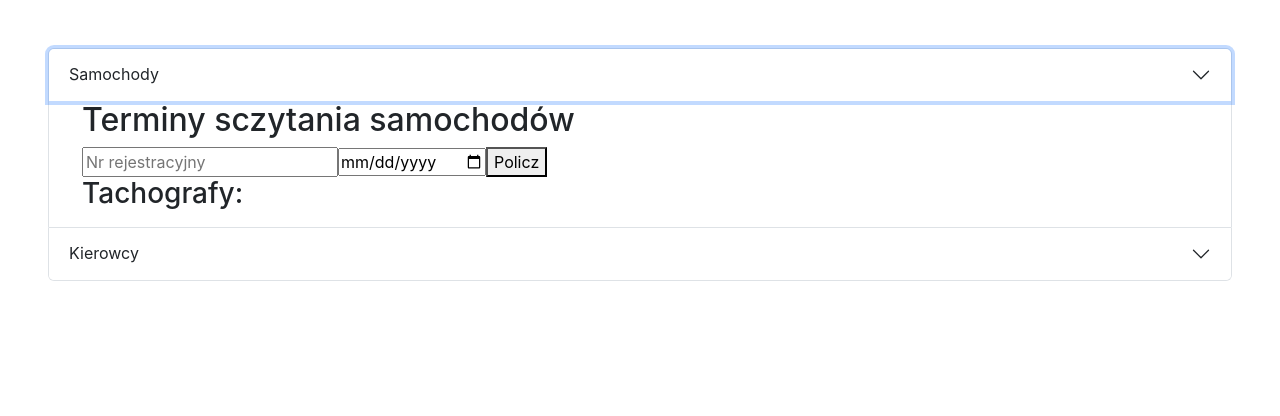
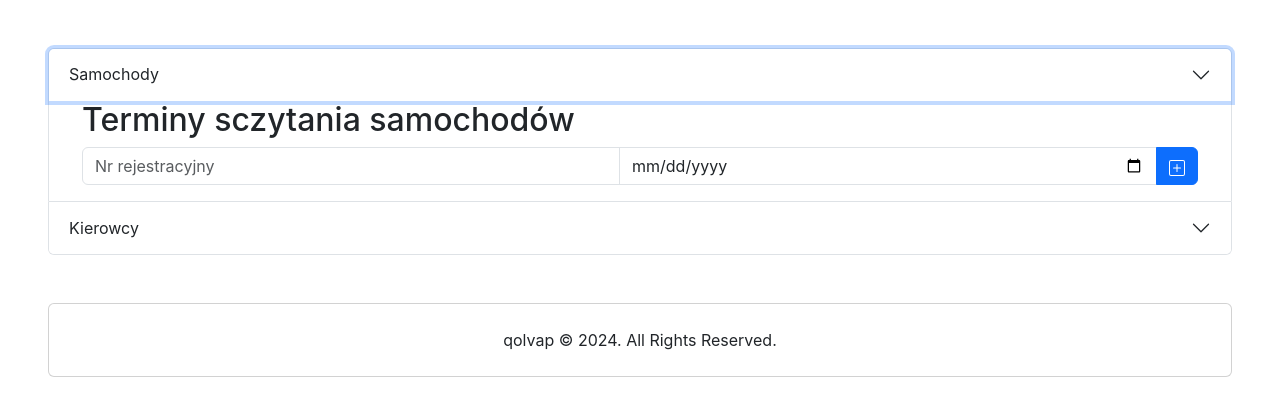
Before and after one commit to qolvap/records-reminder, a React (Create React App) app: page / in a window 1280 px wide. Both pictures are taken after a click on the button "Samochody". Shown: the top 416 px of the page. Built offline with nearby package versions, Linux system fonts and the light colour scheme.

Commit message:
✅ updated the car component logic & styling

```diff
--- a/src/App.js
+++ b/src/App.js
@@ -2,6 +2,7 @@ import React, { useState } from 'react';
 import MainComponent from './Components/MainComponent';
 import CarDeadlineReminder from './Components/CarDeadlineReminder';
 import DriverDeadlineReminder from './Components/DriverDeadlineReminder';
+import Footer from './Components/Footer';
 
 function App() {
   const [carData, setCarData] = useState([]);
@@ -25,6 +26,7 @@ function App() {
         setDriverData={setDriverData}
         setCarData={setCarData}
       />
+      <Footer />
     </div>
   );
 }
--- a/src/Components/CarDeadlineReminder.js
+++ b/src/Components/CarDeadlineReminder.js
@@ -1,17 +1,49 @@
-import React, { useState } from 'react';
+import React, { useState, useEffect } from 'react';
+
+import Alert from 'react-bootstrap/Alert';
+import Badge from 'react-bootstrap/Badge';
+import ProgressBar from 'react-bootstrap/ProgressBar';
+import ButtonGroup from 'react-bootstrap/ButtonGroup';
+import Button from 'react-bootstrap/Button';
+import Card from 'react-bootstrap/Card';
+import Form from 'react-bootstrap/Form';
+import InputGroup from 'react-bootstrap/InputGroup';
+
+import { PlusSquare } from 'react-bootstrap-icons';
+import { CheckSquareFill } from 'react-bootstrap-icons';
+import { Trash } from 'react-bootstrap-icons';
+import { PencilSquare } from 'react-bootstrap-icons';
 
 const CarDeadlineReminder = ({ addCarData, carData, setCarData }) => {
   const [carName, setCarName] = useState('');
   const [carDate, setCarDate] = useState('');
   const [editingId, setEditingId] = useState(null);
+  const [alertVariant, setAlertVariant] = useState(null);
+  const [alertMessage, setAlertMessage] = useState('');
+  const [showAlert, setShowAlert] = useState(true);
+
+  useEffect(() => {
+    let timeout;
+    if (alertVariant && alertMessage) {
+      timeout = setTimeout(() => {
+        setShowAlert(false);
+        setAlertVariant(null);
+        setAlertMessage('');
+      }, 15000);
+    }
+
+    return () => clearTimeout(timeout);
+  }, [alertVariant, alertMessage]);
 
   const calculateDeadline = () => {
-        const inputDate = new Date(carDate);
-        if (!carName || !carDate || isNaN(inputDate.getTime())) {
-            alert('Najpierw wprowadź wszystkie informacje');
+    if (!carName || !carDate) {
+      setAlertVariant('warning');
+      setAlertMessage('Najpierw wprowadź wszystkie informacje');
+      setShowAlert(true);
       return;
     }
 
+    const inputDate = new Date(carDate);
     const deadlineDate = new Date(inputDate.getTime());
     deadlineDate.setDate(deadlineDate.getDate() + 90);
 
@@ -27,7 +59,9 @@ const CarDeadlineReminder = ({ addCarData, carData, setCarData }) => {
     setCarName('');
     setCarDate('');
 
-        alert(`Następny termin sczytania samochodu ${carName} to: ${deadlineDate.toLocaleDateString()}`);
+    setAlertVariant('info');
+    setAlertMessage(`Następny termin sczytania samochodu ${carName} to: ${deadlineDate.toLocaleDateString()}`);
+    setShowAlert(true);
   };
 
   const editCarData = (id) => {
@@ -42,10 +76,15 @@ const CarDeadlineReminder = ({ addCarData, carData, setCarData }) => {
   const updateCarData = () => {
     const updatedCarData = carData.map(data => {
       if (data.id === editingId) {
+        const inputDate = new Date(carDate);
+        const deadlineDate = new Date(inputDate.getTime());
+        deadlineDate.setDate(deadlineDate.getDate() + 90);
+
         return {
           ...data,
           carName,
-                    carDate: new Date(carDate),
+          carDate: inputDate,
+          deadlineDate
         };
       }
       return data;
@@ -66,32 +105,62 @@ const CarDeadlineReminder = ({ addCarData, carData, setCarData }) => {
   return (
     <div className="container">
       <h2>Terminy sczytania samochodów</h2>
-            <input type="text" value={carName} onChange={(e) => setCarName(e.target.value)} placeholder="Nr rejestracyjny" />
-            <input type="date" value={carDate} onChange={(e) => setCarDate(e.target.value)} placeholder="Wybierz datę" />
-            <button onClick={calculateDeadline}>Policz</button>
-
-            <h3>Tachografy:</h3>
-            <ul>
-                {carData.map((data) => (
-                    <li key={data.id}>
+      {showAlert && alertVariant && alertMessage && (
+        <Alert variant={alertVariant} onClose={() => setShowAlert(false)} dismissible>
+          {alertMessage}
+        </Alert>
+      )}
+      <InputGroup className="mb-3">
+        <Form.Control type="text" className="form-control" value={carName} onChange={(e) => setCarName(e.target.value)} placeholder="Nr rejestracyjny" />
+        <Form.Control type="date" className="form-control" value={carDate} onChange={(e) => setCarDate(e.target.value)} placeholder="Wybierz datę" />
+        <Button className="ml-2" variant="primary" onClick={calculateDeadline}><PlusSquare /></Button>
+      </InputGroup>
+      {carData.length > 0 && <h3>Tachografy:</h3>}
+      {carData.map((data) => {
+        let daysLeft = Math.ceil((data.deadlineDate - new Date()) / (1000 * 60 * 60 * 24));
+        if (daysLeft < 0) {
+          daysLeft = 0;
+        }
+        let progressBarVariant = '';
+        if (daysLeft <= 5) {
+          progressBarVariant = 'warning';
+        } else if (daysLeft === 0) {
+          progressBarVariant = 'danger';
+        }
+        const progressBarNow = Math.floor((daysLeft / 90) * 100);
+        return (
+          <li key={data.id} style={{ listStyleType: 'none' }}>
             {editingId === data.id ? (
               <>
-                                <input type="text" value={carName} onChange={(e) => setCarName(e.target.value)} placeholder="Nr rejestracyjny" />
-                                <input type="date" value={carDate} onChange={(e) => setCarDate(e.target.value)} placeholder="Wybierz datę" />
-                                <button onClick={() => updateCarData(data.id)}>Zapisz</button>
+                <InputGroup className="mb-3">
+                  <Form.Control type="text" className="form-control" value={carName} onChange={(e) => setCarName(e.target.value)} placeholder="Nr rejestracyjny" />
+                  <Form.Control type="date" className="form-control" value={carDate} onChange={(e) => setCarDate(e.target.value)} placeholder="Wybierz datę" />
+                  <Button variant="primary" onClick={() => updateCarData(data.id)}><CheckSquareFill /></Button>
+                </InputGroup>
               </>
             ) : (
               <>
+                <Card body className="shadow p-3 mb-5 bg-white rounded">
                   <p>Numer rejestracyjny: {data.carName}</p>
-                                <p>Data ostatniego sczytania samochodu: {data.carDate.toLocaleDateString()}</p>
-                                <p>Data kolejnego sczytania samochodu: {data.deadlineDate.toLocaleDateString()}</p>
-                                <button onClick={() => editCarData(data.id)}>Edytuj</button>
-                                <button onClick={() => deleteCarData(data.id)}>Usuń</button>
+                  <p>Data ostatniego sczytania samochodu: <Badge bg="secondary">{data.carDate.toLocaleDateString()}</Badge></p>
+                  <p>Data kolejnego sczytania samochodu: <Badge bg="warning" text="dark">{data.deadlineDate.toLocaleDateString()}</Badge></p>
+                  <p>Dni pozostało: {daysLeft}/{90}</p>
+                  {daysLeft <= 0 && <p><Badge bg="danger" text="dark">Termin wygasł</Badge></p>}
+                  {daysLeft > 0 && (
+                    <>
+                      <ProgressBar now={progressBarNow} variant={progressBarVariant || "primary"} label={`${daysLeft} dni`} />
+                    </>
+                  )}
+                  <ButtonGroup>
+                    <Button className="mt-2" variant="outline-warning" onClick={() => editCarData(data.id)}><PencilSquare /></Button>
+                    <Button className="mt-2" variant="outline-danger" onClick={() => deleteCarData(data.id)}><Trash/></Button>
+                  </ButtonGroup>
+                </Card>
               </>
             )}
           </li>
-                ))}
-            </ul>
+        );
+      })}
     </div>
   );
 };
--- a/src/Components/DriverDeadlineReminder.js
+++ b/src/Components/DriverDeadlineReminder.js
@@ -30,11 +30,12 @@ const DriverDeadlineReminder = ({ addDriverData, driverData, setDriverData }) =>
         setShowAlert(false);
         setAlertVariant(null);
         setAlertMessage('');
-      }, 15000); // 15 seconds
+      }, 15000);
     }
 
     return () => clearTimeout(timeout);
   }, [alertVariant, alertMessage]);
+
 
   const calculateDeadline = () => {
     if (!driverFirstName || !driverSecondName || !cardDate) {
--- /dev/null
+++ b/src/Components/Footer.js
@@ -0,0 +1,20 @@
+import React from 'react';
+import Card from 'react-bootstrap/Card';
+
+const Footer = () => {
+  const currentYear = new Date().getFullYear();
+
+  return (
+    <footer className="bg-white rounded-lg m-5">
+      <Card>
+        <div className="w-full mx-auto max-w-screen-xl p-4 md:flex md:items-center md:justify-between">
+          <span className="text-sm text-gray-500 sm:text-center">
+            qolvap © {currentYear}. All Rights Reserved.
+          </span>
+        </div>
+      </Card>
+    </footer>
+  );
+};
+
+export default Footer;
```
Lines whose indentation alone changed are shown as unchanged.
